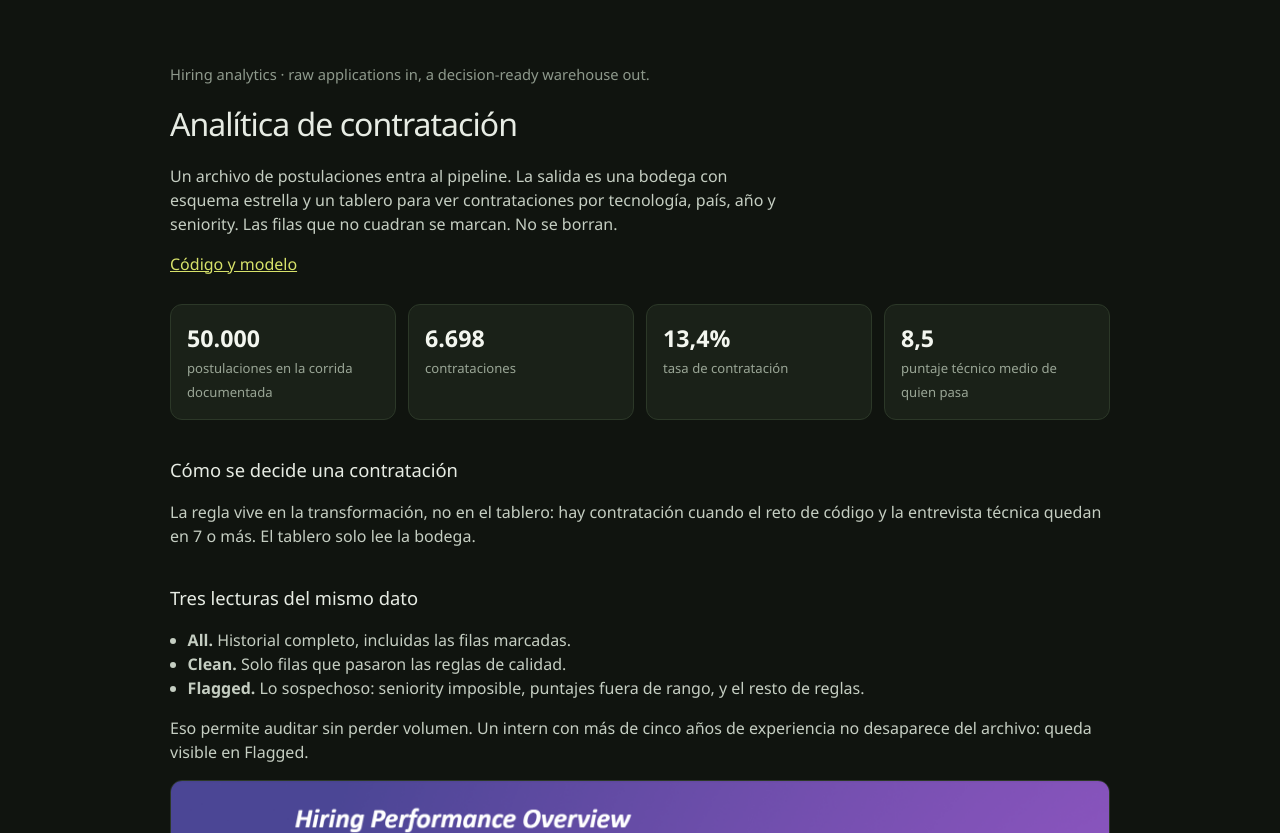
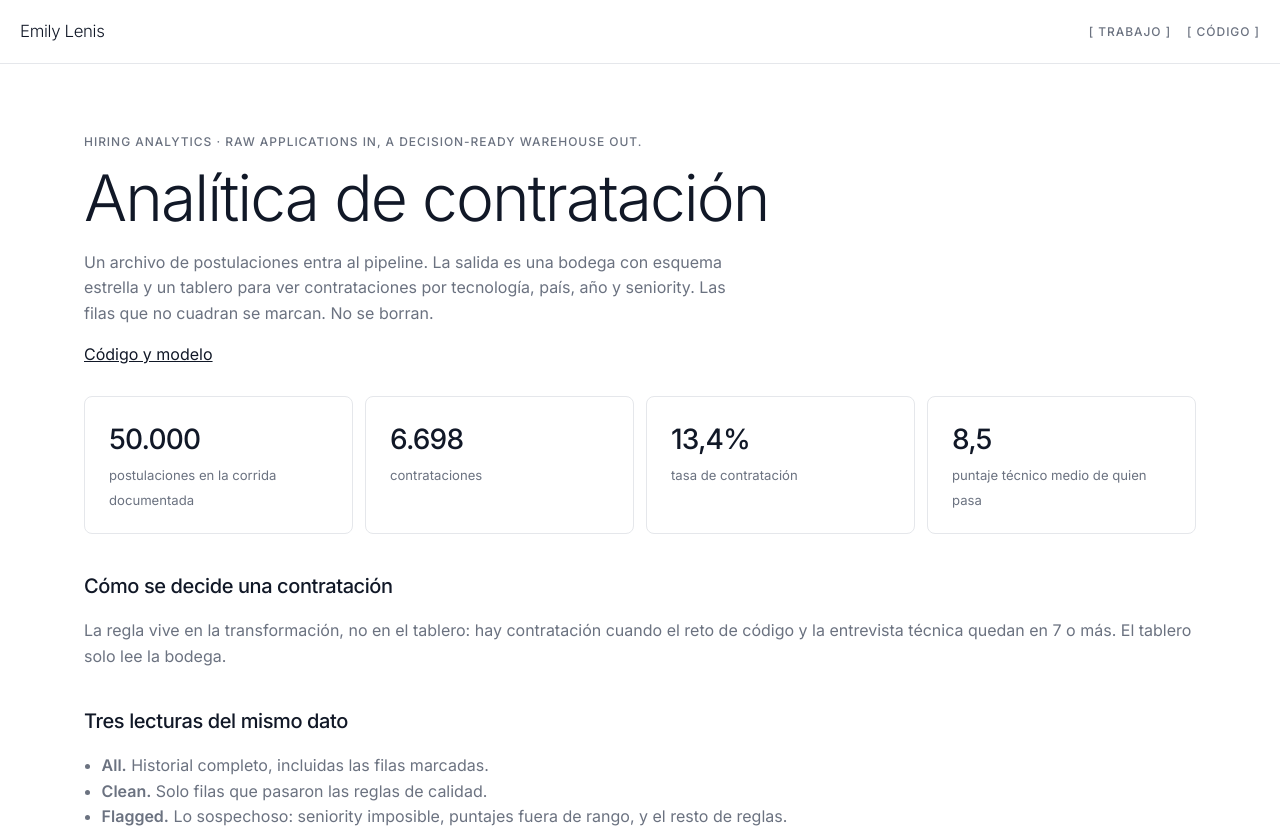
Before and after one commit to Emxxlenis/recruitment-etl-data-warehouse, a plain HTML site: page docs/index.html in a window 1280 px wide. Shown: the top 833 px of the page. Drawn offline with Linux system fonts and the light colour scheme.

Commit message:
Match this demo to the portfolio type and color.

```diff
--- a/docs/index.html
+++ b/docs/index.html
@@ -4,36 +4,45 @@
   <meta charset="utf-8" />
   <meta name="viewport" content="width=device-width, initial-scale=1" />
   <title>Analítica de contratación · Emily Lenis</title>
+  <link rel="stylesheet" href="https://fonts.googleapis.com/css2?family=Inter:wght@300;400;500;600&display=swap" />
   <style>
-    :root { color-scheme: dark; }
+    :root { color-scheme: light dark; --bg: #fff; --fg: #111827; --muted: #6b7280; --line: #e5e7eb; --card: #fff; }
+    @media (prefers-color-scheme: dark) {
+      :root { --bg: #0a0a0a; --fg: #f3f4f6; --muted: #9ca3af; --line: #1f2937; --card: #111827; }
+    }
     * { box-sizing: border-box; }
-    body {
-      margin: 0;
-      font-family: "Segoe UI", Helvetica, Arial, sans-serif;
-      background: #10140f;
-      color: #e7ece4;
-      line-height: 1.5;
-    }
-    main { max-width: 980px; margin: 0 auto; padding: 48px 20px 72px; }
-    p { color: #c5cec2; }
-    a { color: #d7e26a; }
-    h1 { font-weight: 560; font-size: 2rem; letter-spacing: -0.03em; margin: 0 0 8px; }
-    h2 { font-size: 1.15rem; margin: 36px 0 12px; font-weight: 560; }
-    .lede { max-width: 68ch; }
-    .en { color: #8e998c; font-size: 0.92rem; }
+    body { margin: 0; font-family: Inter, ui-sans-serif, system-ui, sans-serif; background: var(--bg); color: var(--fg); line-height: 1.6; }
+    .barra { position: sticky; top: 0; z-index: 10; display: flex; justify-content: space-between; align-items: center; height: 4rem; padding: 0 1.25rem; background: color-mix(in srgb, var(--bg) 86%, transparent); border-bottom: 1px solid var(--line); backdrop-filter: blur(12px); }
+    .sitio { color: var(--fg); font-weight: 300; font-size: 1.05rem; letter-spacing: -0.02em; text-decoration: none; }
+    .barra nav { display: flex; gap: 1rem; }
+    .barra nav a { color: var(--muted); font-size: 0.75rem; font-weight: 500; letter-spacing: 0.08em; text-decoration: none; }
+    main { max-width: 72rem; margin: 0 auto; padding: 3.5rem 1.25rem 5rem; }
+    p { color: var(--muted); }
+    a { color: var(--fg); }
+    h1 { font-weight: 300; font-size: clamp(2.4rem, 5vw, 4.25rem); letter-spacing: -0.03em; line-height: 1.1; margin: 0 0 0.75rem; color: var(--fg); }
+    h2 { font-size: 1.25rem; margin: 2.25rem 0 0.75rem; font-weight: 500; letter-spacing: -0.02em; color: var(--fg); }
+    .lede { max-width: 42rem; color: var(--muted); }
+    .en { color: var(--muted); font-size: 0.75rem; font-weight: 500; letter-spacing: 0.08em; text-transform: uppercase; }
     .kpis { display: grid; grid-template-columns: repeat(4, 1fr); gap: 12px; margin: 28px 0; }
-    .kpi { background: #1a2118; border: 1px solid #2c3828; border-radius: 12px; padding: 16px; }
-    .kpi b { display: block; font-size: 1.45rem; color: #f3f6ef; font-weight: 600; }
-    .kpi span { color: #9aa696; font-size: 0.82rem; }
+    .kpi { background: var(--card); border: 1px solid var(--line); border-radius: 0.5rem; padding: 1.25rem 1.5rem; }
+    .kpi b { display: block; font-size: 1.75rem; color: var(--fg); font-weight: 500; letter-spacing: -0.03em; }
+    .kpi span { color: var(--muted); font-size: 0.82rem; }
     figure { margin: 16px 0 28px; }
-    img { width: 100%; border-radius: 12px; border: 1px solid #2c3828; background: #1a2118; }
-    figcaption { color: #9aa696; font-size: 0.85rem; margin-top: 8px; }
+    img { width: 100%; border-radius: 0.5rem; border: 1px solid var(--line); background: var(--card); }
+    figcaption { color: var(--muted); font-size: 0.85rem; margin-top: 8px; }
     .views { display: grid; grid-template-columns: 1fr; gap: 8px; }
-    ul { padding-left: 1.1rem; color: #c5cec2; }
+    ul { padding-left: 1.1rem; color: var(--muted); }
     @media (max-width: 720px) { .kpis { grid-template-columns: 1fr 1fr; } }
   </style>
 </head>
 <body>
+  <header class="barra">
+    <a class="sitio" href="https://www.emilylenis.com">Emily Lenis</a>
+    <nav>
+      <a href="https://www.emilylenis.com/projects">[ TRABAJO ]</a>
+      <a href="https://github.com/Emxxlenis/recruitment-etl-data-warehouse">[ CÓDIGO ]</a>
+    </nav>
+  </header>
   <main>
     <p class="en">Hiring analytics · raw applications in, a decision-ready warehouse out.</p>
     <h1>Analítica de contratación</h1>
```
